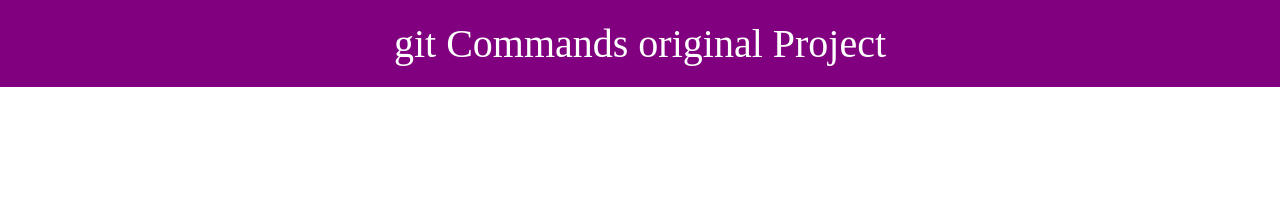
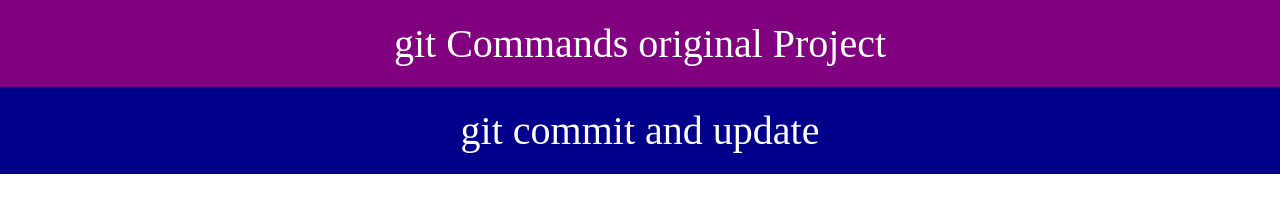
Before and after one commit to CadisEtramaRai/git-github-commands, a plain HTML site: page index.html in a window 1280 px wide. Drawn offline with Linux system fonts and the light colour scheme.

Commit message:
first commit update

```diff
--- a/index.html
+++ b/index.html
@@ -20,8 +20,13 @@
     .first {
       background-color: purple;
     }
+
+    .second {
+      background-color: darkblue;
+    }
   </style>
   <body>
     <div class="first">git Commands original Project</div>
+    <div class="second">git commit and update</div>
   </body>
 </html>
```
